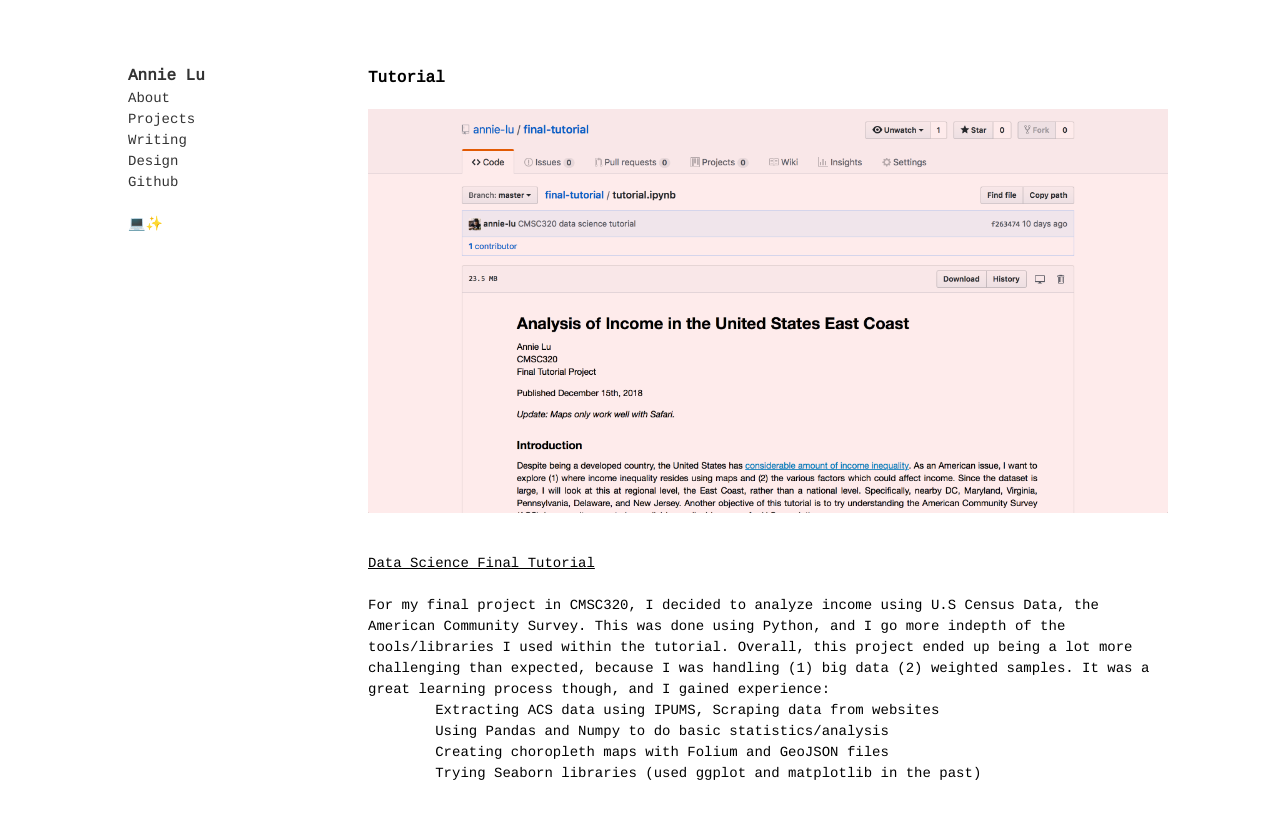
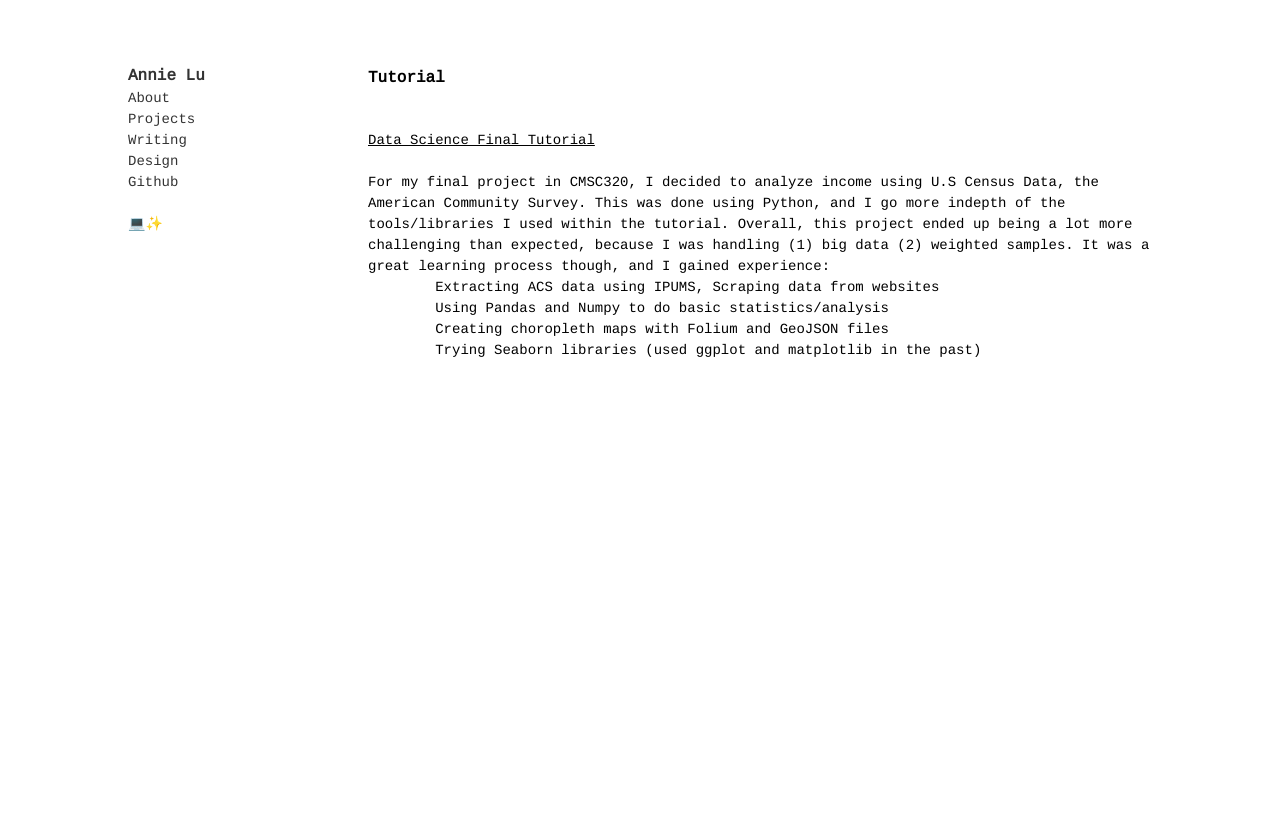
Before and after one commit to annie-lu/annie-lu.github.io, a Jekyll site: the page built from tutorial.html, in a window 1280 px wide. Shown: the top 819 px of the page. Built offline with Jekyll 4.4.1, drawn with Linux system fonts in a browser that asks for light colours.

Commit message:
Update tutorial.html

```diff
--- a/tutorial.html
+++ b/tutorial.html
@@ -3,9 +3,6 @@
 title: Tutorial
 ---
   <article class="pr4-ns">
-    <a href="https://github.com/annie-lu/final-tutorial" class="db link dim tc">
-    <img src="images/tutorial.png" class="w-100" alt="beginning of data science tutorial">
-    </a>
     <p class="f6 lh-copy">
       <br/>
       <a href="https://github.com/annie-lu/final-tutorial" class="link black bg-animate underline hover-bg-washed-red">Data Science Final Tutorial</a>  <br/> <br/>  For my final project in CMSC320, I decided to analyze income using U.S Census Data, the American Community Survey. This was done using Python, and I go more indepth of the tools/libraries I used within the tutorial. Overall, this project ended up being a lot more challenging than expected, because I was handling (1) big data (2) weighted samples. It was a great learning process though, and I gained experience:
```
